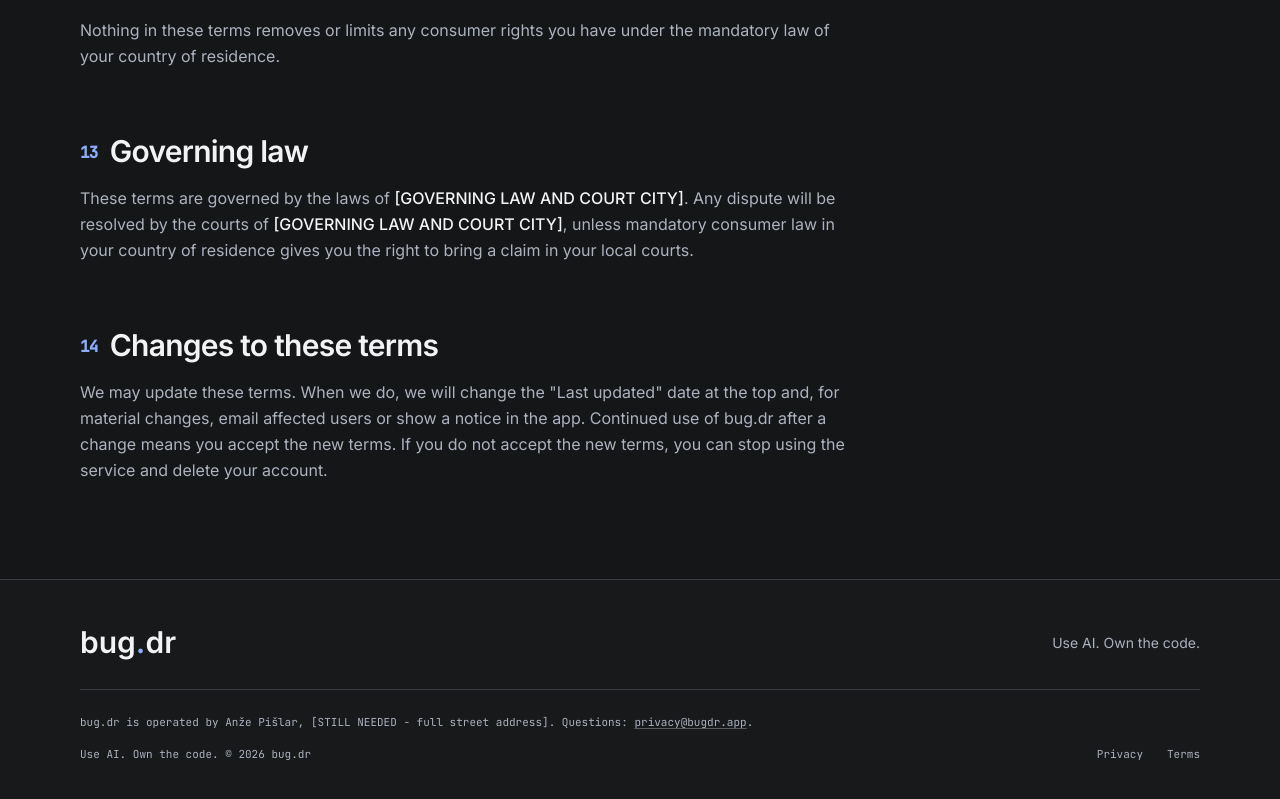
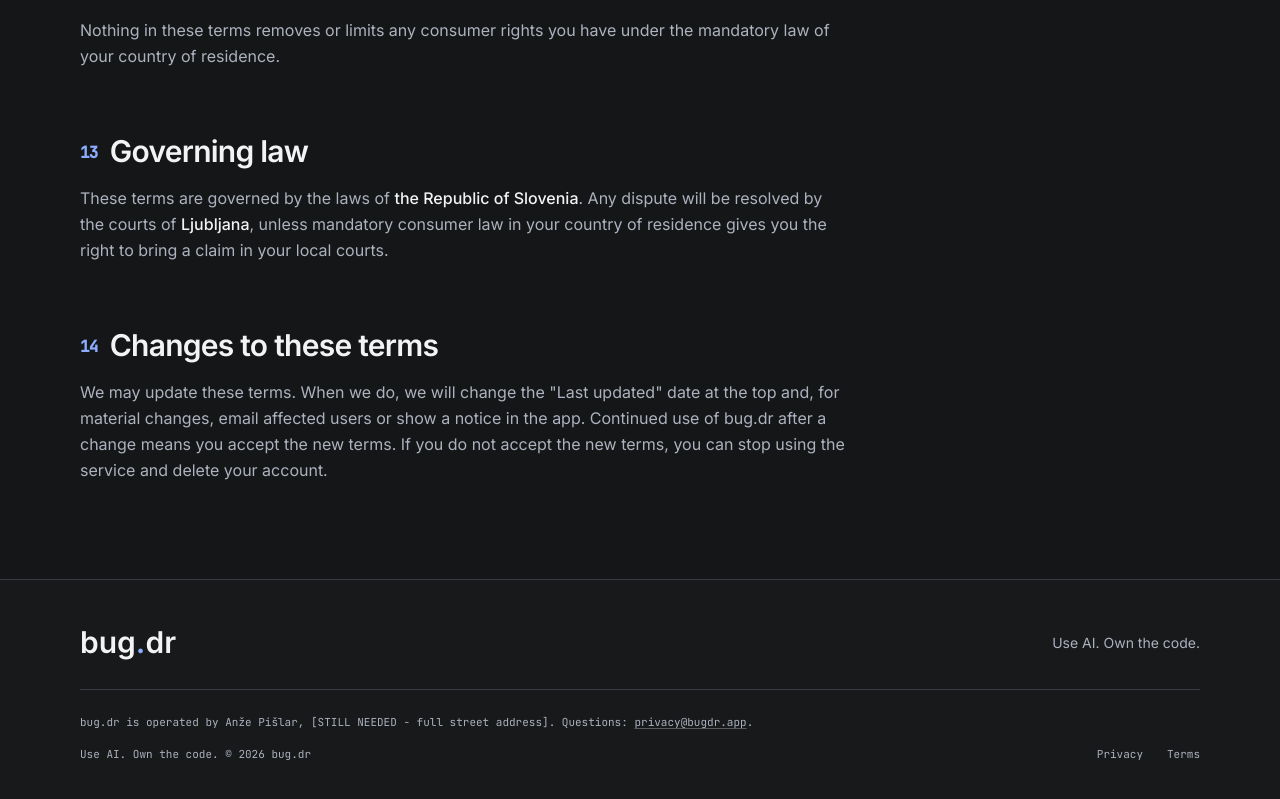
Before and after one commit to anzepislar/bugdr-landingpage, a Next.js app: page /terms in a window 1280 px wide. Shown: the part 3697-4496 px from the top of the page. Built offline with nearby package versions, Linux system fonts and the light colour scheme; no server answers.

Commit message:
Fill governing law in Terms; serve site from root by default

```diff
--- a/app/terms/page.tsx
+++ b/app/terms/page.tsx
@@ -241,9 +241,9 @@ const sections: LegalSection[] = [
     body: (
       <p>
         These terms are governed by the laws of{" "}
-        <strong>[GOVERNING LAW AND COURT CITY]</strong>. Any dispute
+        <strong>the Republic of Slovenia</strong>. Any dispute
         will be resolved by the courts of{" "}
-        <strong>[GOVERNING LAW AND COURT CITY]</strong>, unless
+        <strong>Ljubljana</strong>, unless
         mandatory consumer law in your country of residence gives you
         the right to bring a claim in your local courts.
       </p>
```
